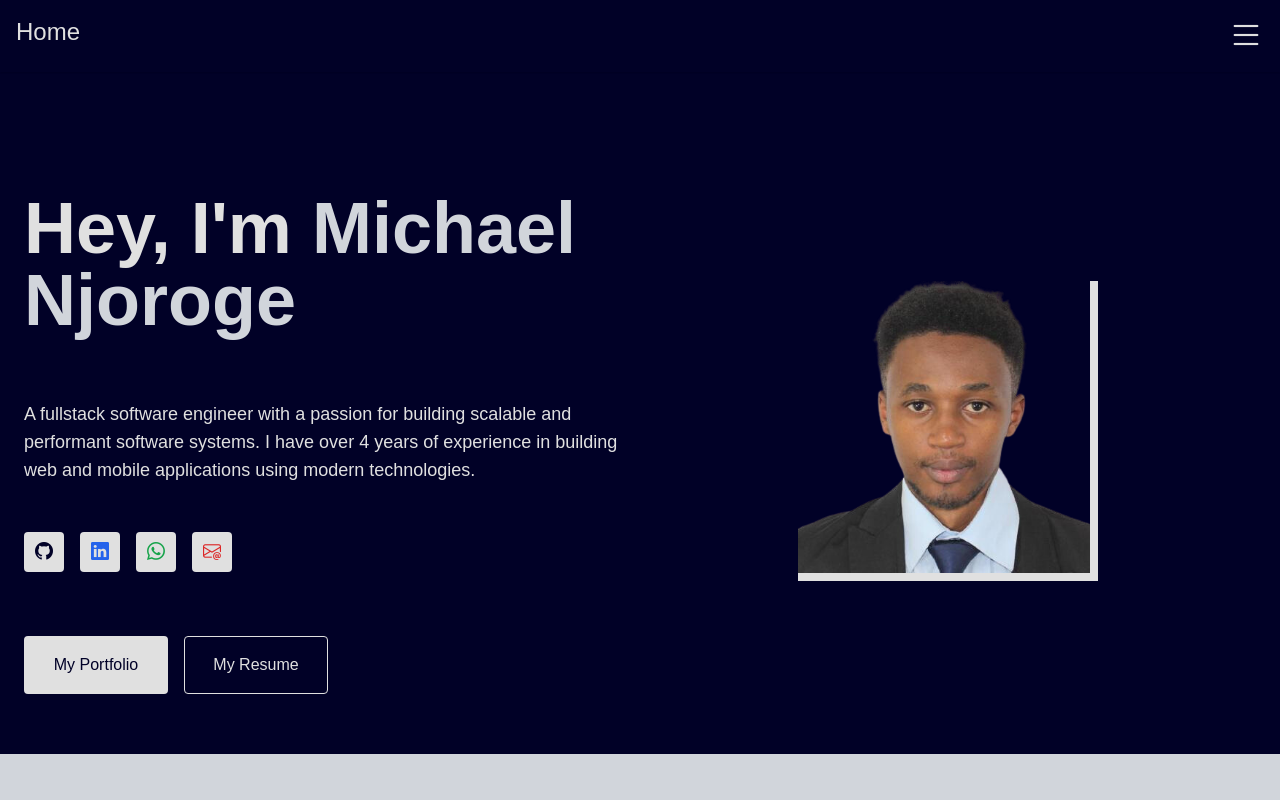
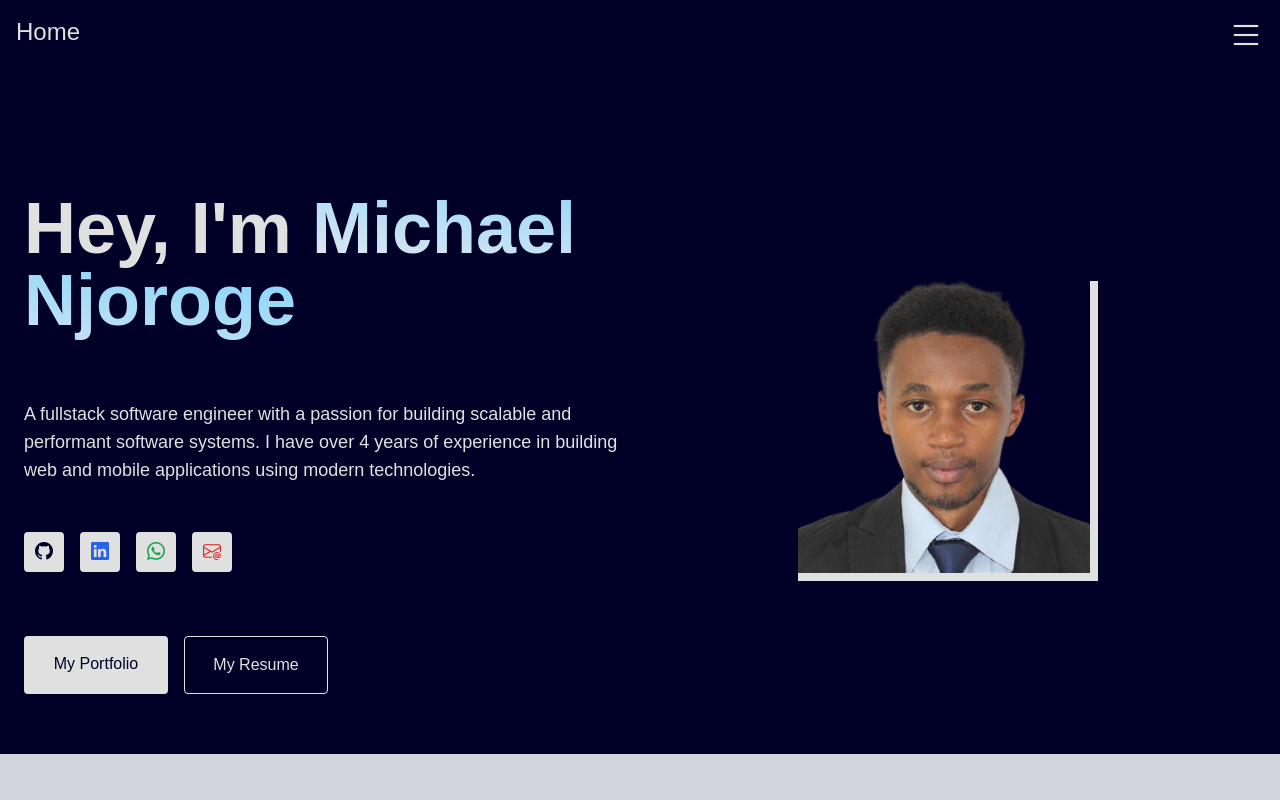
Before and after one commit to njoromyke/my-portfolio, a Next.js app: page / in a window 1280 px wide. Shown: the top 800 px of the page. Built offline with nearby package versions, Linux system fonts and the light colour scheme.

Commit message:
added gradient on header link

```diff
--- a/components/hero/hero.tsx
+++ b/components/hero/hero.tsx
@@ -9,7 +9,8 @@ const Hero = () => {
       <div className="flex mt-24  flex-col-reverse lg:flex-row">
         <div className="w-full flex justify-center space-y-12 flex-col lg:w-1/2 lg:justify-between">
           <h1 className="text-2xl font-bold mb-4 md:text-6xl lg:text-7xl">
-            Hey, I'm <span className="text-gray-300">Michael Njoroge</span>
+            Hey, I'm{" "}
+            <span className="bg-gradient-to-tr from-slate-200 to-sky-300 bg-clip-text text-transparent">Michael Njoroge</span>
           </h1>
           <h2 className="text-lg">
             A fullstack software engineer with a passion for building scalable and performant software systems. I have over 4
@@ -51,31 +52,25 @@ const Hero = () => {
           </div>
 
           <div className="flex space-x-4 mt-4">
-            <button
-              type="button"
+            <Link
+              href="#projects"
+              scroll={false}
               aria-label="Link to Michael Njoroge's Portfolio"
-              className="bg-secondary text-primary px-2 py-4 rounded mt-4 w-36"
+              className="bg-secondary text-primary px-2 py-4 rounded mt-4 w-36 text-center"
             >
-              <Link href="#projects" scroll={false} aria-label="Link to Michael Njoroge's Portfolio">
               My Portfolio
             </Link>
-            </button>
 
-            <button
-              type="button"
-              aria-label="Link to Michael Njoroge's Resume"
-              className="bg-transparent text-secondary border transition-all ease-out duration-700 border-secondary px-2 py-4 rounded mt-4 w-36 hover:bg-slate-50 hover:text-primary"
-            >
             <Link
               href="/njoroge_resume.pdf"
               download
               target="_blank"
               scroll={false}
               aria-label="Link to Michael Njoroge's Resume"
+              className="bg-transparent text-secondary border transition-all ease-out duration-700 border-secondary px-2 py-4 rounded mt-4 w-36 hover:bg-slate-50 hover:text-primary text-center"
             >
               My Resume
             </Link>
-            </button>
           </div>
         </div>
         <div className="w-full flex justify-center items-center mb-6 relative lg:w-1/2">
```
Lines whose indentation alone changed are shown as unchanged.
